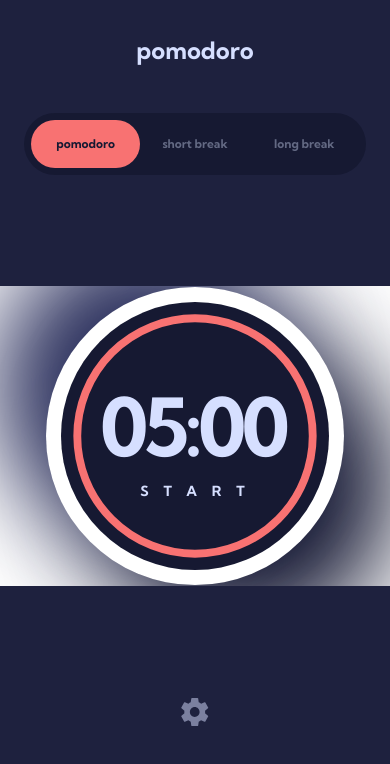
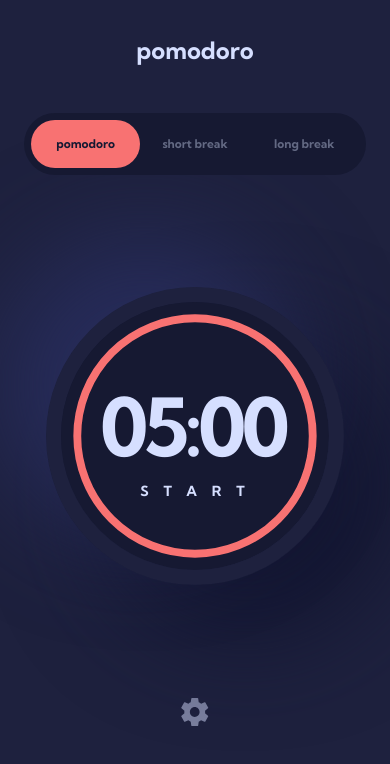
Before and after one commit to WandoCode/pomodoro, a Next.js app: page / in a window 390 px wide. Shown: the top 764 px of the page. Built offline with nearby package versions, Linux system fonts and the light colour scheme.

Commit message:
Removed hightlight on tap for interactive element in mobile

```diff
--- a/src/styles/base/_base.scss
+++ b/src/styles/base/_base.scss
@@ -35,3 +35,8 @@ div:focus-visible {
 button {
   cursor: pointer;
 }
+
+button,
+div {
+  -webkit-tap-highlight-color: transparent;
+}
--- a/src/styles/components/_counter.scss
+++ b/src/styles/components/_counter.scss
@@ -12,8 +12,6 @@
   width: 100%;
 
   transition: transform 100ms ease-in-out;
-  background-color: white;
-  overflow: hidden;
 
   @include on-hover {
     &:hover {
@@ -35,6 +33,7 @@
 
     max-height: 300px;
     max-width: 300px;
+    overflow: hidden;
 
     width: 100%;
 
```
